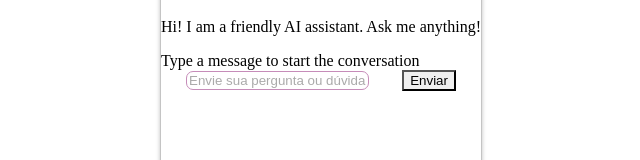
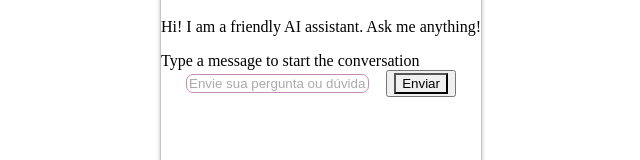
Before and after one commit to mapadoacolhimento/boas-vindas-chatbot, a Next.js app: page / in a window 1280 px wide. Shown: the part 348-508 px from the top of the page, without its empty margins (319-959 px from the left). Built offline with nearby package versions, Linux system fonts and the light colour scheme.

Commit message:
Adicionando estados ao botão de enviar

```diff
--- a/components/Chat.tsx
+++ b/components/Chat.tsx
@@ -43,9 +43,18 @@ const InputMessage = ({ input, setInput, sendMessage }: any) => (
           }}
       />
     </Box>
-    <Box>
+    <Box
+     as="button"
+    >
       <Button
-        bg='purple.default'
+        bg="purple.default"
+        _hover={{
+          bg: "purple.light"
+        }}
+        _active={{
+          bg: "purple.dark",
+          transform: 'scale(0.98)',
+        }}
         type="submit"
         onClick={() => {
           sendMessage(input);
```
